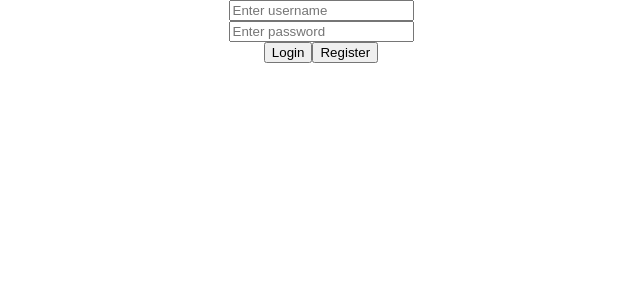
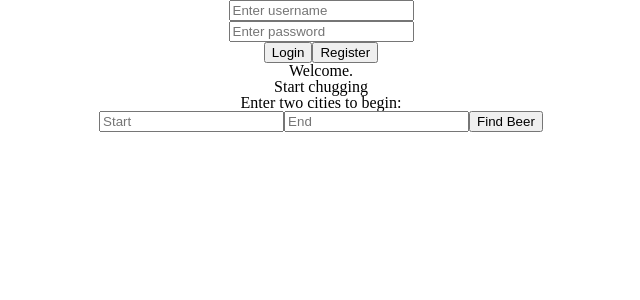
Before and after one commit to sarmadkhan1991/chugging-across-america, a React (Create React App) app: page / in a window 1280 px wide. Shown: the top 300 px of the page, without its empty margins (319-959 px from the left). Built offline with nearby package versions, Linux system fonts and the light colour scheme; what redux-promise-middleware would draw is missing.

Commit message:
Added Home Component. added image to map

```diff
--- a/src/Components/CreateTrip/CreateTrip.js
+++ b/src/Components/CreateTrip/CreateTrip.js
@@ -33,7 +33,6 @@ class CreateTrip extends React.Component {
   render() {
     return (
       <div>
-        <h1>Welcome!</h1>
         <h2>Enter two cities to begin:</h2>
         <form
           onSubmit={e => {
--- /dev/null
+++ b/src/Components/Home/Home.js
@@ -0,0 +1,20 @@
+// Dependencies
+import React from 'react';
+
+// Components
+import CreateTrip from '../CreateTrip/CreateTrip';
+
+// CSS
+import './Home.css';
+
+function Home() {
+  return (
+    <div>
+      <h1>Welcome.</h1>
+      <h2>Start chugging</h2>
+      <CreateTrip />
+    </div>
+  );
+}
+
+export default Home;
--- a/src/Components/Map/Map.css
+++ b/src/Components/Map/Map.css
@@ -1,4 +1,4 @@
-.test-text {
+.marker {
   font-size: 16px;
   height: 20px;
   width: 20px;
@@ -8,6 +8,6 @@
   transform: translate(-50%, -50%);
 }
 
-.test-text:hover {
+.marker:hover {
   cursor: pointer;
 }
--- a/src/Components/Map/Map.js
+++ b/src/Components/Map/Map.js
@@ -11,11 +11,12 @@ import './Map.css';
 const Marker = ({ text }) => {
   return (
   <div
-    className="test-text"
+    className="marker"
     onClick={() => {
-      alert(text)
+      alert("Put info here.")
     }}
   >
+    <img src="../../../media/beer_wheels.png" alt="brewery location" />
   </div>
 )}
 
--- a/src/routes.js
+++ b/src/routes.js
@@ -2,7 +2,8 @@ import React from 'react';
 import { Switch, Route } from 'react-router-dom';
 import Map from './Components/Map/Map';
 import CreateTrip from './Components/CreateTrip/CreateTrip';
-import Trip from './Components/Trip/Trip'
+import Trip from './Components/Trip/Trip';
+import Home from './Components/Home/Home';
 
 
 export default (
@@ -10,6 +11,7 @@ export default (
     // to add routed import your component and add path and component attribut to the route. See example below
     <Switch>
         {/* <Route component={your component} path='your component path' /> */}
+        <Route component={Home} path='/' />
         <Route component={Map} path='/map' />
         <Route component={CreateTrip} path='/create' />
         <Route component={Trip} path='/trip'/>
```
Also changed, not shown: media/beer_wheels.png (added), src/Components/Home/Home.css (added).
